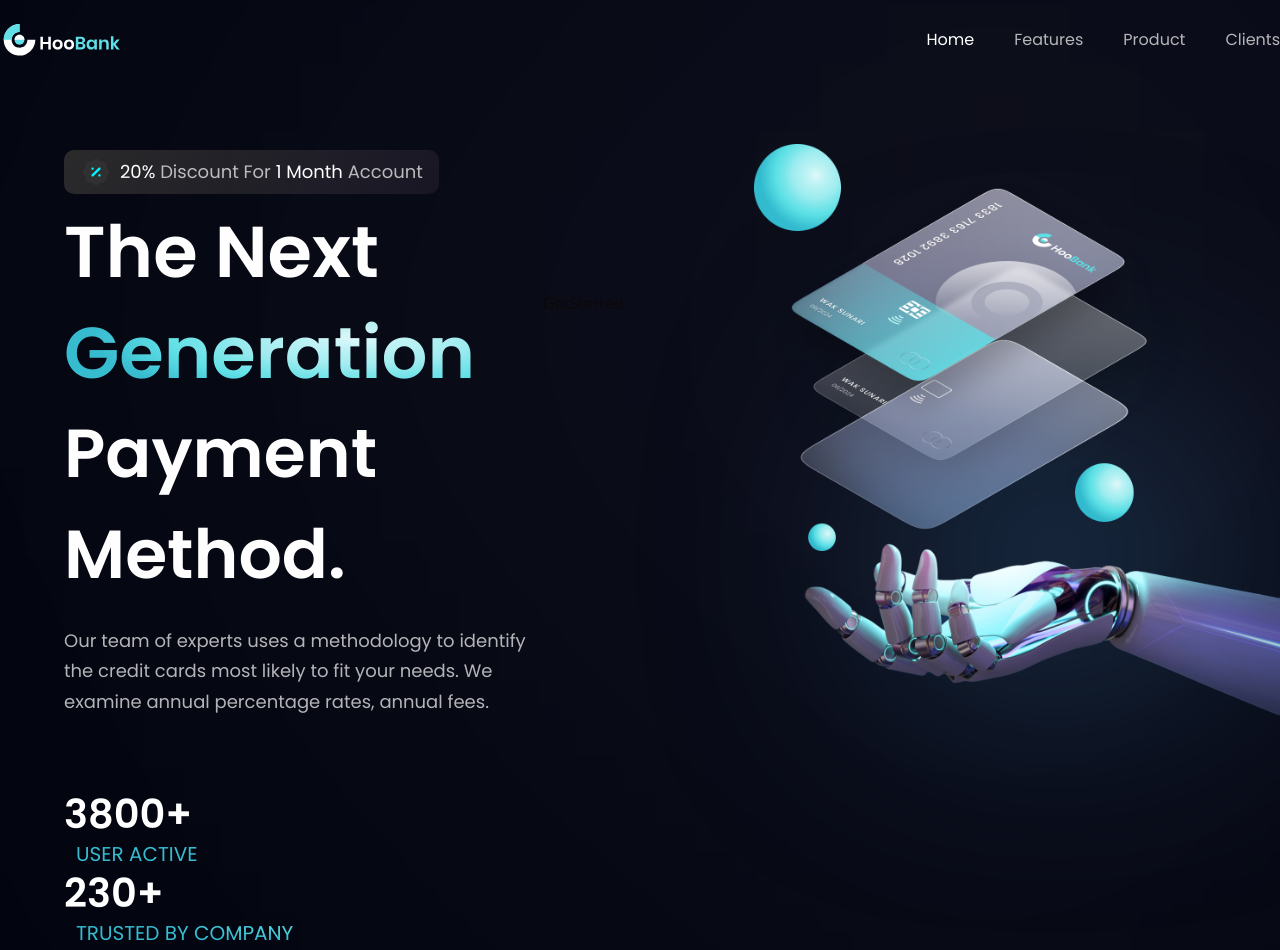
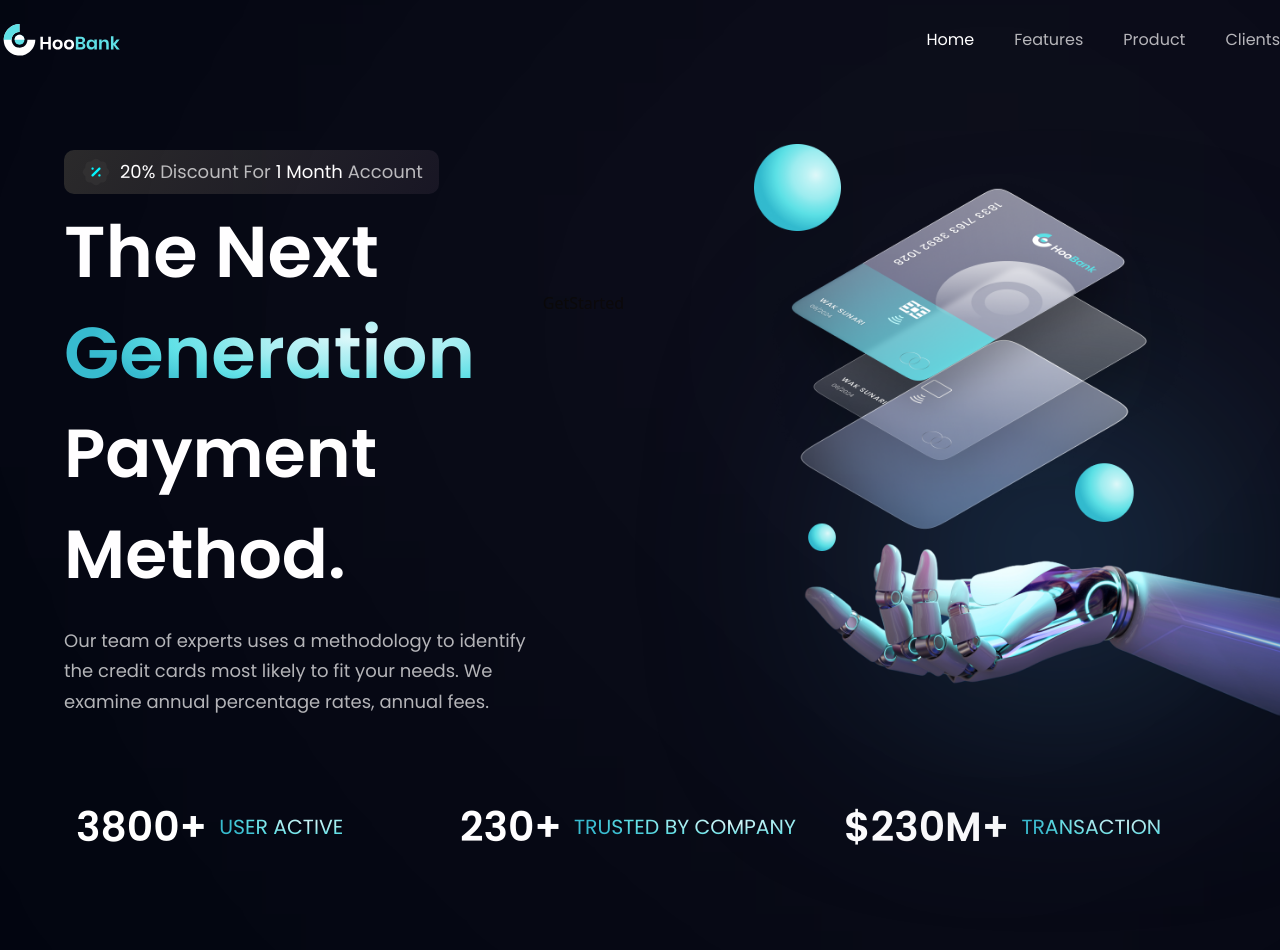
Before and after one commit to Rajat-soni-vst-au4/Bankapp, a React (Vite) app: page / in a window 1280 px wide. Shown: the top 950 px of the page. Built offline with nearby package versions, Linux system fonts and the light colour scheme.

Commit message:
inline style added to value

```diff
--- a/src/Components/Stats.jsx
+++ b/src/Components/Stats.jsx
@@ -1,24 +1,19 @@
-import React from "react";
 import { stats } from "../constants";
 import styles from "../style";
 
-function Stats() {
-  return (
-    <section
-      className={"${styles.flexCenter} flex-row flex-wrap sm:mb-29 mb-6"}
-    >
+const Stats = () => (
+  <section className={`${styles.flexCenter} flex-row flex-wrap sm:mb-20 mb-6`}>
     {stats.map((stat) => (
-        <div key={stat.id} className="">
-          <h4 className="font-poppins font-semibold xs:text-[40px] text-[30px] xs:leading-[53px] leading-[43px] text-white">
+      <div key={stat.id} className={`flex-1 flex justify-start items-center flex-row m-3`} >
+        <h4 className="font-poppins font-semibold xs:text-[40.89px] text-[30.89px] xs:leading-[53.16px] leading-[43.16px] text-white">
           {stat.value}
         </h4>
-          <p className="font-poppins font-normal xs:text-[20px] text-[15px] xs:leading-[26px] leading-[21px] text-gradient uppercase ml-3">
+        <p className="font-poppins font-normal xs:text-[20.45px] text-[15.45px] xs:leading-[26.58px] leading-[21.58px] text-gradient uppercase ml-3">
           {stat.title}
         </p>
       </div>
     ))}
   </section>
 );
-}
 
 export default Stats;
```
Lines whose indentation alone changed are shown as unchanged.
